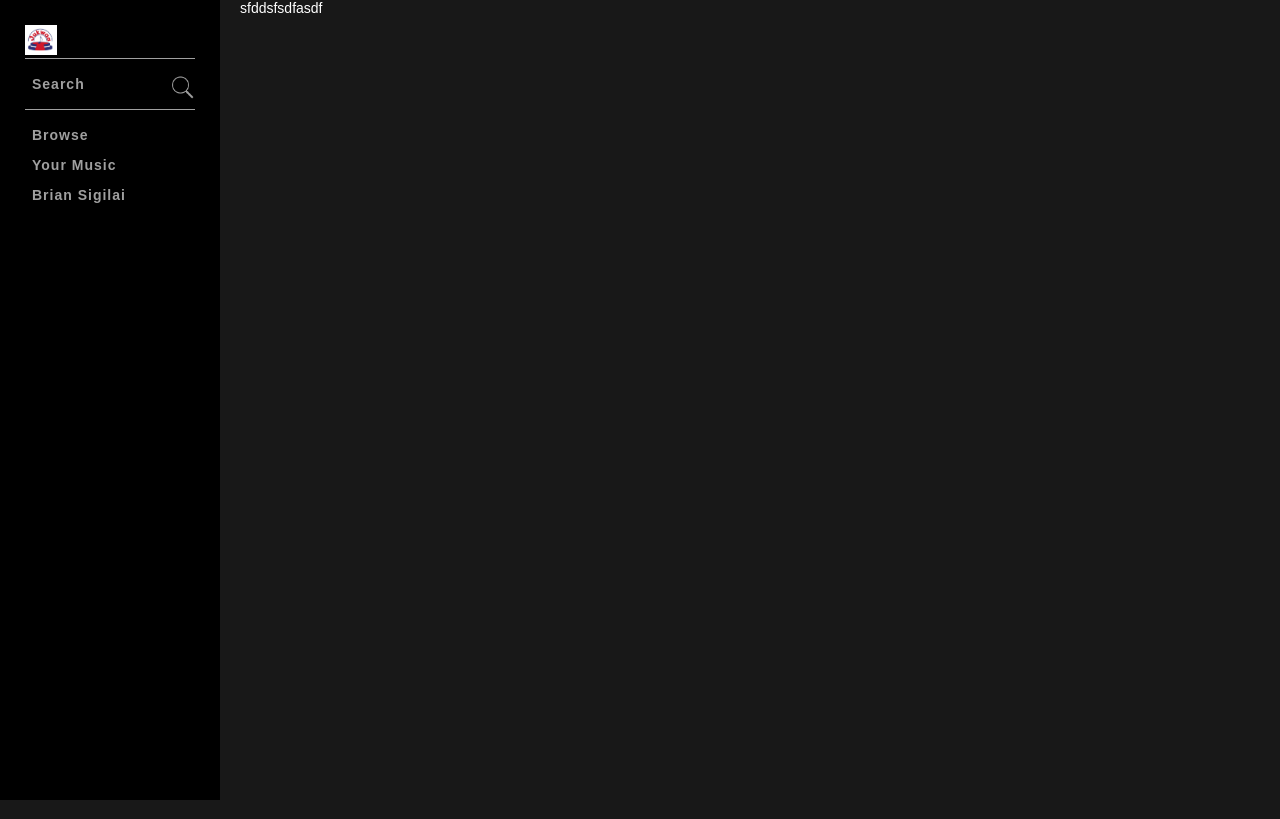
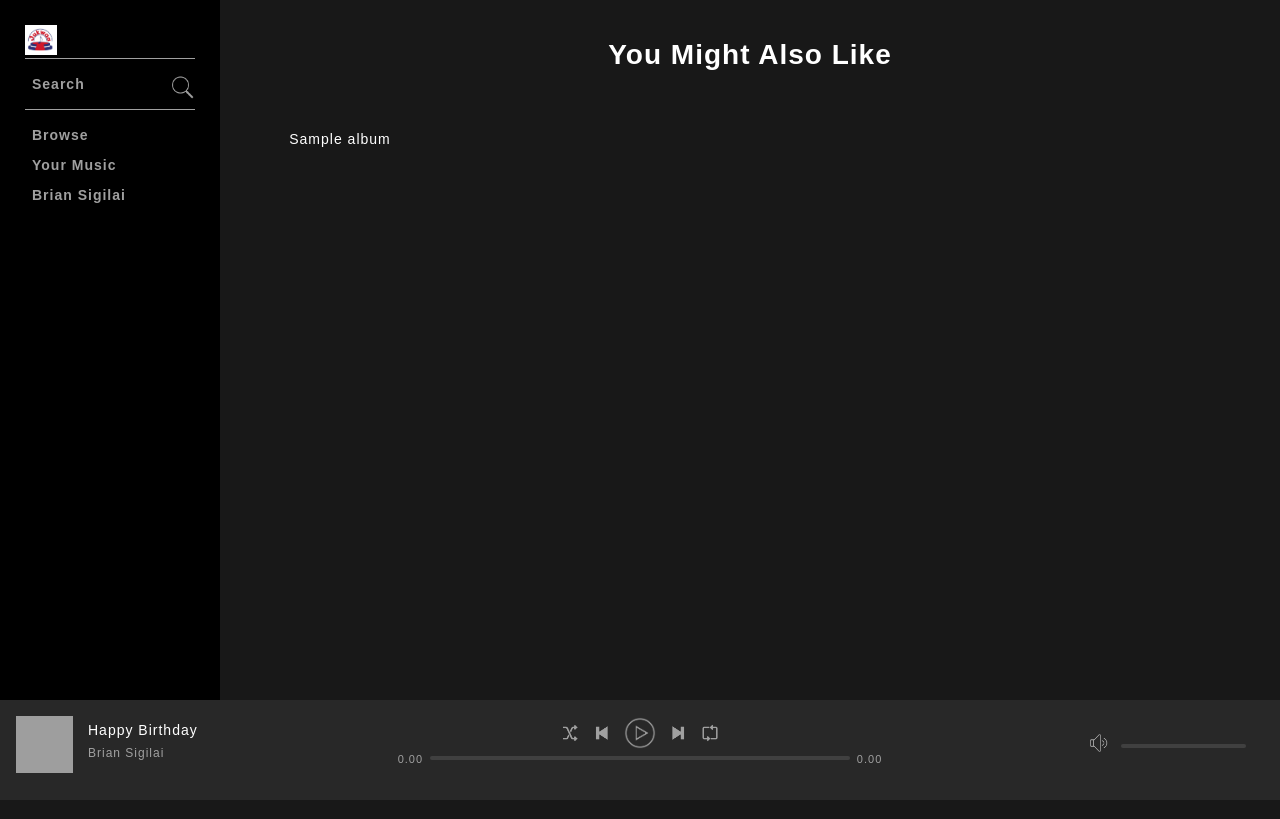
Before and after one commit to Sigilai5/Spotify-Clone, a PHP site: page / in a window 1280 px wide. Run offline with PHP 8.4, Linux system fonts and the light colour scheme; the visitor is signed in with stand-in values (Sample User, id 1); tables that the repository leaves empty or names only in its code hold one stand-in row (values such as "Sample post"); data that the repository does not hold is empty; grey boxes are pictures that could not be loaded.

Commit message:
created album.php file

```diff
--- a/assets/css/style.css
+++ b/assets/css/style.css
@@ -7,6 +7,7 @@ html,body{
 *{
     font-family: "helvatica Neue","Helvatica","Arial",sans-serif;
     color: #fff;
+    letter-spacing: 1px;
 }
 
 body {
@@ -233,3 +234,31 @@ align-items: center;
 #mainContent{
     padding: 0 20px;
 }
+
+.pageheadingBig{
+    padding: 20px;
+    text-align: center;
+}
+.gridViewItem{
+    display: inline-block;
+    margin-right: 20px;
+    width: 29%;
+    max-width: 200px;
+    min-width: 150px;
+    margin-bottom:20px;
+}
+.gridViewItem img{
+    width: 100%;
+}
+
+.gridViewInfo {
+    font-weight: 300;
+    text-align: center;
+    padding: 5px 0;
+    text-overflow: ellipsis;
+    overflow: hidden;
+    white-space: nowrap;
+}
+.gridViewItem a {
+    text-decoration: none;
+}
--- /dev/null
+++ b/includes/footer.php
@@ -0,0 +1,18 @@
+</div>
+
+</div>
+
+</div>
+
+<?php include "includes/nowPlayingBar.php"?>
+
+
+
+</div>
+
+
+
+
+
+</body>
+</html>
--- a/index.php
+++ b/index.php
@@ -1,2 +1,27 @@
 <?php include 'includes/header.php'?>
-sfddsfsdfasdf
+<h1 class="pageheadingBig">You Might Also Like</h1>
+
+<div class="gridViewContainer">
+
+<?php
+$albumQuery = mysqli_query($con, "SELECT * FROM albums ORDER BY RAND() LIMIT 3");
+
+while ($row = mysqli_fetch_array($albumQuery)){
+
+    echo "<div class='gridViewItem'>
+    <a href='album.php?id=" . $row['id'] ."'>
+    <img src='" . $row['artworkPath'] . "'>
+
+    <div class='gridViewInfo'>"
+        . $row['title'] .
+        "</div>
+    </a>
+    </div>";
+
+}
+
+?>
+
+</div>
+
+<?php include 'includes/footer.php'?>
```
Also changed, not shown: album.php (added, +7 -0 lines).
